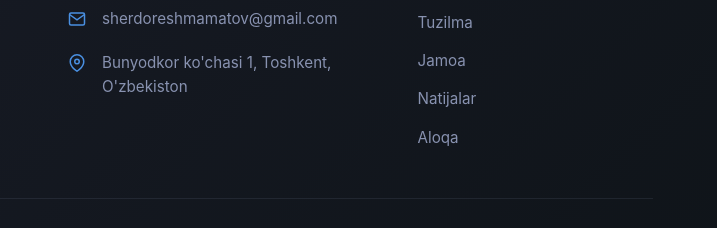
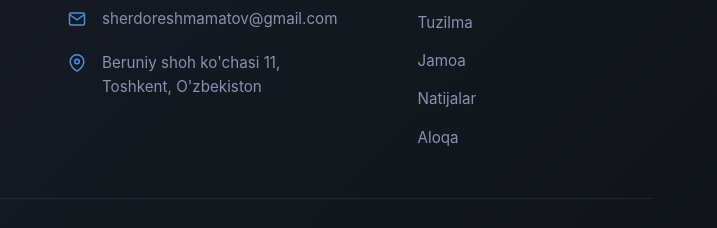
Before and after one commit to Sherdor-Eshmamatov/eurolink-cg.uz, a plain HTML site: page index.html in a window 1280 px wide. Shown: the part 10351-10579 px from the top of the page, 563-1280 px from the left. Drawn offline with Linux system fonts and the light colour scheme.

Commit message:
fixed big problem

```diff
--- a/index.html
+++ b/index.html
@@ -1190,7 +1190,7 @@
               <circle cx="12" cy="10" r="3" />
             </svg>
             <div>
-              <span data-i18n="footer.address">Bunyodkor ko'chasi 1, Toshkent, O'zbekiston</span>
+              <span data-i18n="footer.address">Beruniy shoh ko'chasi 11, Toshkent, O'zbekiston</span>
             </div>
           </li>
         </ul>
```
